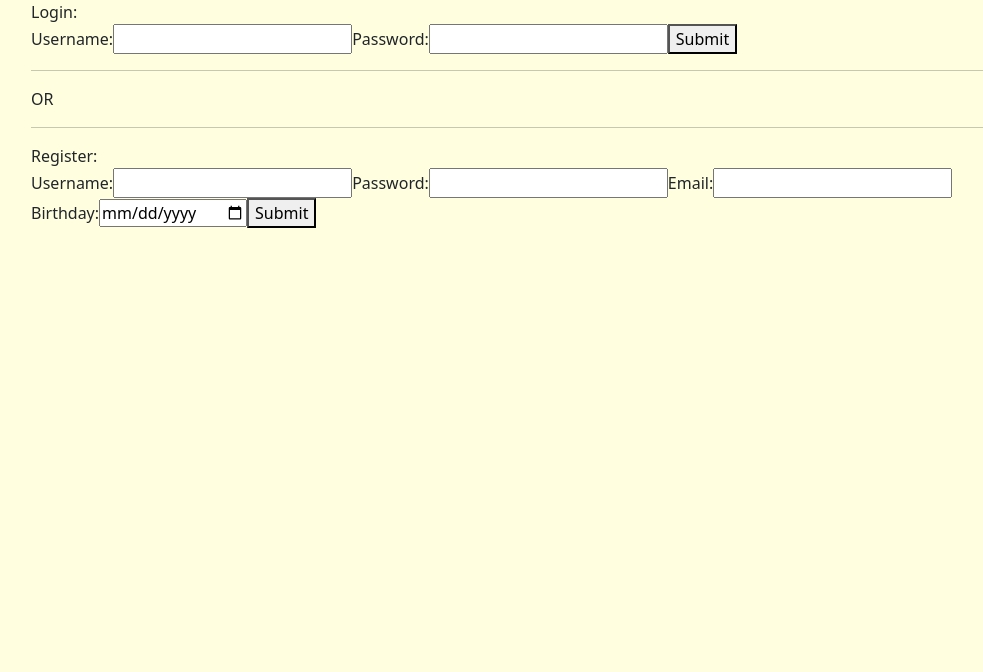
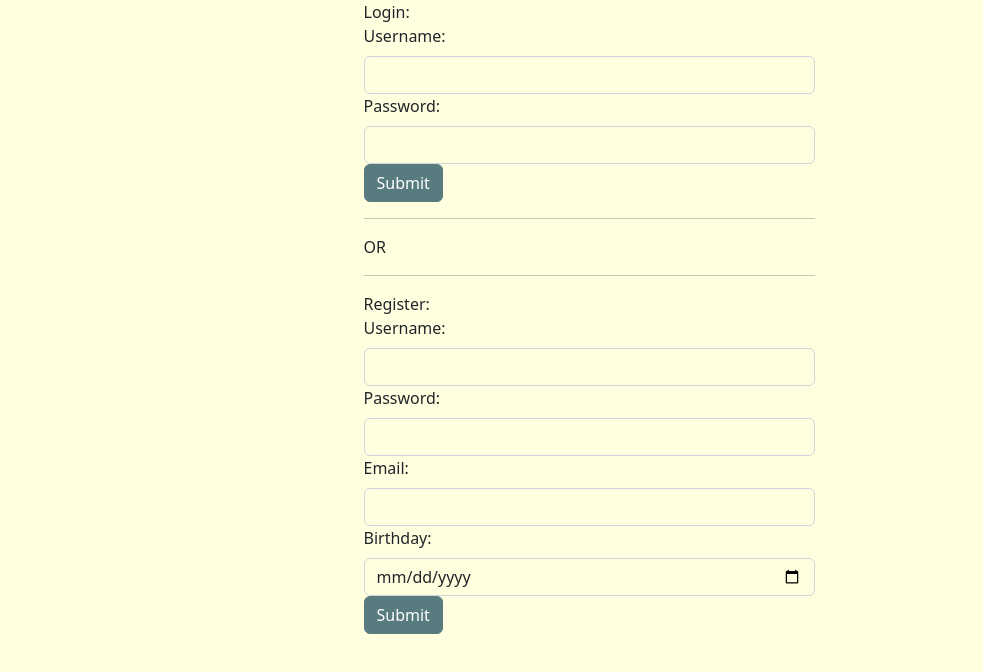
Before and after one commit to JNicholas54/myFlix_client3, a React (Vite) app: page / in a window 1280 px wide. Shown: the top 672 px of the page, without its empty margins (51-1034 px from the left). Built offline with nearby package versions, Linux system fonts and the light colour scheme.

Commit message:
adding bootstrap buttons, forms, getting react children err again

```diff
--- a/src/components/login-view/login-view.jsx
+++ b/src/components/login-view/login-view.jsx
@@ -1,5 +1,7 @@
 import React from "react";
 import { useState } from "react";
+import Button from "react-bootstrap/Button";
+import Form from "react-bootstrap/Form";
 
 export const LoginView = ({ onLoggedIn }) => {
     const [username, setUsername] = useState("");
@@ -37,27 +39,32 @@
 };
 
     return (
-        <form onSubmit={handleSubmit}>
-            <label>
-                Username:
-                <input
+        <Form onSubmit={handleSubmit}>
+            <Form.Group controlId="formUsername">
+                <Form.Label>Username:</Form.Label>
+                <Form.Control
                     type="text"
                     value={username}
                     onChange={(e) => setUsername(e.target.value)}
                     required
                     minLength="3"
                 />
-            </label>
-            <label>
-                Password:
-                <input
+        </Form.Group>
+
+        <Form.Group controlId="formPassword">
+            <Form.Label>Password:</Form.Label>
+            <Form.Control
                 type="password"
                 value={password}
                 onChange={(e) => setPassword(e.target.value)}
                 required
             />
-            </label>
-            <button type="submit">Submit</button>
-        </form>
+        </Form.Group>
+
+      <Button variant="primary" type="submit">
+        Submit
+      </Button>
+
+    </Form>
   );
 };
--- a/src/components/main-view/main-view.jsx
+++ b/src/components/main-view/main-view.jsx
@@ -5,6 +5,8 @@
 import { MovieCard } from "../movie-card/movie-card";
 import { MovieView } from "../movie-view/movie-view";
 import { SignupView } from "../signup-view/signup-view";
+import Row from "react-bootstrap/Row";
+import Col from "react-bootstrap/Col";
 
 export const MainView = () => {
     const storedUser = JSON.parse(localStorage.getItem("user"));
@@ -27,9 +29,10 @@
       });
     }, [token]); // the array here is called a dependency array which is an array that contains the state variables or functions which are keeping an eye for any changes
 
-    if (!user) {
     return (
-        <>
+      <Row className="justify-content-md-center">
+        {!user ? (
+          <Col md={5}>
               Login:
             <LoginView
               onLoggedIn={(user, token) => {
@@ -42,35 +45,78 @@
             <hr></hr>
             Register:
             <SignupView />
-        </>
-        );
-      }
-
-    if(selectedMovie) {
-        return (
-            <MovieView movie={selectedMovie} onBackClick={() => setSelectedMovie(null)} />
-        );
-    }
-
-    if (movies.length === 0) {
-        return <div>This list is empty!</div>;
-    }
-
-    return (
-        <div>
+          </Col>
+        ) : selectedMovie ? (
+          <Col md={8}>
+            <MovieView
+              movie={selectedMovie}
+              onBackClick={() => setSelectedMovie(null)}
+            />
+          </Col>
+        ) : movies.length === 0 ? (
+          <div>The list is empty!</div>
+        ) : (
+          <>
             {movies.map((movie) => (
+              <Col className="mb-5" key={movie._id} md={3}>
                 <MovieCard
-                    key={movie._id}
-                    movie={movie} // the left most movie is the name of the prop
+                  movie={movie}
                   onMovieClick={(newSelectedMovie) => {
                     setSelectedMovie(newSelectedMovie);
                   }}
                 />
+              </Col>
             ))}
-        <button onClick={() => { setUser(null); setToken(null); localStorage.clear(); }}>Logout</button>
-        </div>
+          </>
+        )}
+      </Row>
     );
   };
+
+//     if (!user) {
+//       return (
+//         <>
+//         Login:
+//           <LoginView
+//             onLoggedIn={(user, token) => {
+//               setUser(user);
+//               setToken(token);
+//             }}
+//           />
+//           <hr></hr>
+//           OR
+//           <hr></hr>
+//           Register:
+//           <SignupView />
+//         </>
+//         );
+//       }
+
+//     if(selectedMovie) {
+//         return (
+//             <MovieView movie={selectedMovie} onBackClick={() => setSelectedMovie(null)} />
+//         );
+//     }
+
+//     if (movies.length === 0) {
+//         return <div>This list is empty!</div>;
+//     }
+
+//     return (
+//         <div>
+//             {movies.map((movie) => (
+//                 <MovieCard
+//                     key={movie._id}
+//                     movie={movie} // the left most movie is the name of the prop
+//                     onMovieClick={(newSelectedMovie) => {
+//                         setSelectedMovie(newSelectedMovie);
+//                     }}
+//                 />
+//             ))}
+//         <button onClick={() => { setUser(null); setToken(null); localStorage.clear(); }}>Logout</button>
+//         </div>
+//     );
+// };
 
 //============================ BELOW ARE THE MOVIES AND USERS FROM MY DATABASE ============================
 
--- a/src/components/movie-card/movie-card.jsx
+++ b/src/components/movie-card/movie-card.jsx
@@ -1,17 +1,29 @@
 import PropTypes from "prop-types";
+import { Button, Card } from "react-bootstrap";
+
+import "./movie-card.scss";
 
 export const MovieCard = ({ movie, onMovieClick }) => {
     return (
-        <div
-            onClick={() => {
-                onMovieClick(movie);
-            }}
-        >
-            {movie.Title}
-        </div>
+        <Card onClick={() => onMovieClick(movie)} className="h-100">
+            <Card.Img variant="top" src={movie.ImgURL} alt="" />
+            <Card.Body>
+                <Card.Title>{movie.Title}</Card.Title>
+                <Card.Text>{movie.Director}</Card.Text>
+                <Button onClick={() => onMovieClick(movie)} variant="link">
+                Open
+                </Button>
+            </Card.Body>
+        </Card>
+        // <div
+        //     onClick={() => {
+        //         onMovieClick(movie);
+        //     }}
+        // >
+        //     {movie.Title}
+        // </div>
     );
 };
-
 // Here is where I define all the props constraints for the MovieCard
 MovieCard.propTypes = {
     movie: PropTypes.shape({
--- a/src/components/movie-view/movie-view.jsx
+++ b/src/components/movie-view/movie-view.jsx
@@ -1,3 +1,5 @@
+import "./movie-view.scss";
+
 export const MovieView = ({ movie, onBackClick }) => {
     const { Name, Bio, dob } = movie.Director;
     const { Name: genreName, Description } = movie.Genre;
@@ -5,12 +7,14 @@
     return (
         <div>
             <div>
-                <img src={movie.ImgURL} alt="" />
+                <img className="w-100" src={movie.ImgURL} alt="" />
             </div>
+
             <div>
                 <span>Title: <strong>{movie.Title}</strong></span>
             </div>
             <br></br>
+
             <div>
                 <span>Director: <strong>{Name}</strong></span>
                 <div>
@@ -18,13 +22,15 @@
                     <p>{dob}</p>
                 </div>
             </div>
+
             <div>
                 <span>Genre: <strong>{genreName}</strong></span>
                 <div>
                     <p>{Description}</p>
                 </div>
             </div>
-            <button onClick={onBackClick}>Back</button>
+
+            <button onClick={onBackClick} className="back-button" style={{ cursor: pointer }}>Back</button>
         </div>
     );
 };
--- a/src/components/signup-view/signup-view.jsx
+++ b/src/components/signup-view/signup-view.jsx
@@ -1,5 +1,7 @@
 import React from "react";
 import { useState } from "react";
+import Button from "react-bootstrap/Button";
+import Form from "react-bootstrap/Form";
 
 
 export const SignupView = () => {
@@ -36,45 +38,48 @@
 };
 
 return (
-        <form onSubmit={handleSubmit}>
-          <label>
-            Username:
-            <input
+  <Form onSubmit={handleSubmit}>
+    <Form.Group controlId="signUpFormUsername">
+      <Form.Label>Username:</Form.Label>
+      <Form.Control
         type="text"
         value={username}
         onChange={(e) => setUsername(e.target.value)}
         required
         minLength="3"
       />
-          </label>
-          <label>
-            Password:
-            <input
+    </Form.Group>
+
+    <Form.Group controlId="signUpFormPassword">
+      <Form.Label>Password:</Form.Label>
+      <Form.Control
         type="password"
         value={password}
         onChange={(e) => setPassword(e.target.value)}
         required
       />
-          </label>
-          <label>
-            Email:
-            <input
+    </Form.Group>
+    <Form.Group controlId="signUpFormEmail">
+      <Form.Label>Email:</Form.Label>
+      <Form.Control
         type="email"
         value={email}
         onChange={(e) => setEmail(e.target.value)}
         required
       />
-          </label>
-          <label>
-            Birthday:
-            <input
+    </Form.Group>
+    <Form.Group controlId="signUpFormBirthday">
+      <Form.Label>Birthday:</Form.Label>
+      <Form.Control
         type="date"
         value={birthday}
         onChange={(e) => setBirthday(e.target.value)}
         required
       />
-          </label>
-          <button type="submit">Submit</button>
-        </form>
+    </Form.Group>
+    <Button variant="primary" type="submit">
+      Submit
+    </Button>
+  </Form>
 );
 };
```
Also changed, not shown: src/components/movie-view/movie-view.scss (+7 -0 lines). Lines whose indentation alone changed are shown as unchanged.
